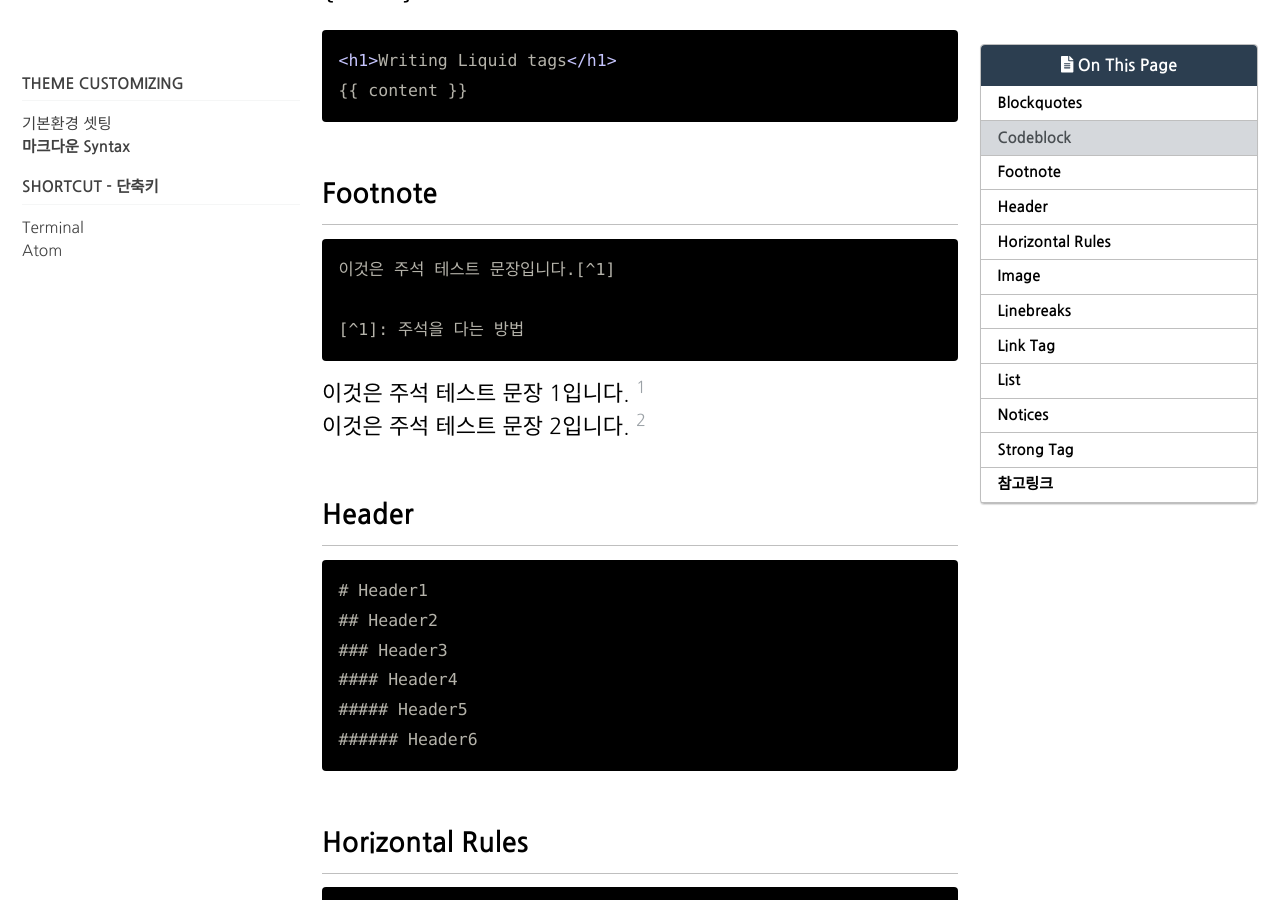
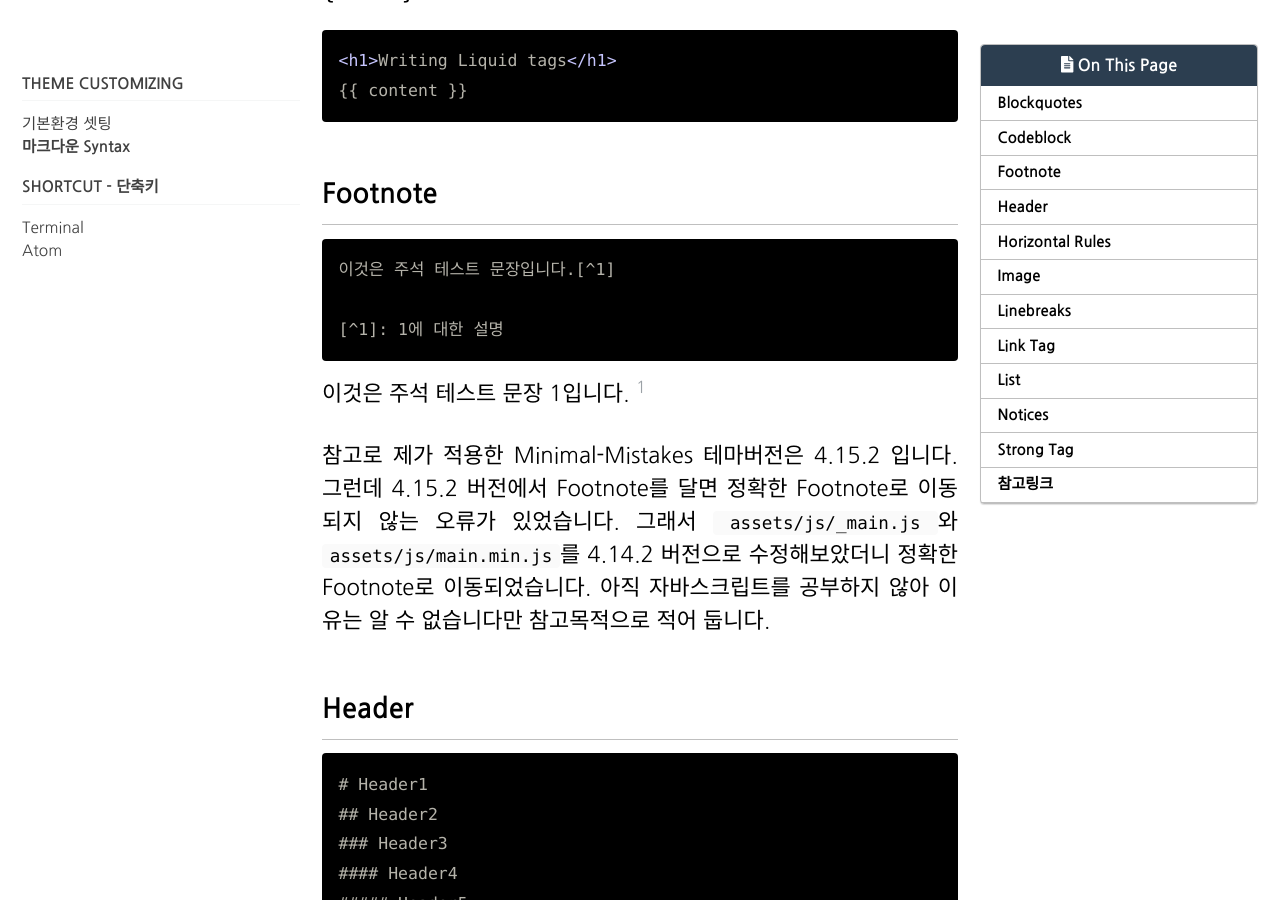
Before and after one commit to verycys/verycys.github.io, a Jekyll site: the page built from _docs/theme/02-markdown-syntax.md, in a window 1280 px wide and 900 px high, scrolled down 2862 px. Built offline with Jekyll 4.4.1, drawn with Linux system fonts in a browser that asks for light colours; cached includes are drawn as plain includes.

Commit message:
fix footnote error

````diff
--- a/_docs/theme/02-markdown-syntax.md
+++ b/_docs/theme/02-markdown-syntax.md
@@ -100,10 +100,11 @@
 ```
 이것은 주석 테스트 문장입니다.[^1]
 
-[^1]: 주석을 다는 방법
+[^1]: 1에 대한 설명
 ```
 이것은 주석 테스트 문장 1입니다. [^1] <br>
-이것은 주석 테스트 문장 2입니다. [^2]
+
+참고로 제가 적용한 Minimal-Mistakes 테마버전은 4.15.2 입니다. 그런데 4.15.2 버전에서 Footnote를 달면 정확한 Footnote로 이동되지 않는 오류가 있었습니다. 그래서 `assets/js/_main.js`와 `assets/js/main.min.js`를 4.14.2 버전으로 수정해보았더니 정확한 Footnote로 이동되었습니다. 아직 자바스크립트를 공부하지 않아 이유는 알 수 없습니다만 참고목적으로 적어 둡니다.
 
 ## Header
 ```
@@ -266,5 +267,4 @@
 [2]: https://www.markdownguide.org/
 [3]: https://kramdown.gettalong.org/index.html
 
-[^1]: 주석1
-[^2]: 주석2
+[^1]: 1에 대한 설명
--- a/_layouts/single.html
+++ b/_layouts/single.html
@@ -17,7 +17,7 @@
 <div id="main" role="main">
   {% include sidebar.html %}
 
-  <article class="page" itemscope itemtype="https://schema.org/CreativeWork">
+  <article class="page" itemscope itemtype="http://schema.org/CreativeWork">
     {% if page.title %}<meta itemprop="headline" content="{{ page.title | markdownify | strip_html | strip_newlines | escape_once }}">{% endif %}
     {% if page.excerpt %}<meta itemprop="description" content="{{ page.excerpt | markdownify | strip_html | strip_newlines | escape_once }}">{% endif %}
     {% if page.date %}<meta itemprop="datePublished" content="{{ page.date | date: "%B %d, %Y" }}">{% endif %}
@@ -27,6 +27,9 @@
       {% unless page.header.overlay_color or page.header.overlay_image %}
         <header>
           {% if page.title %}<h1 id="page-title" class="page__title" itemprop="headline">{{ page.title | markdownify | remove: "<p>" | remove: "</p>" }}</h1>{% endif %}
+          {% if page.read_time %}
+            <p class="page__meta"><i class="far fa-clock" aria-hidden="true"></i> {% include read-time.html %}</p>
+          {% endif %}
         </header>
       {% endunless %}
 
@@ -35,7 +38,7 @@
           <aside class="sidebar__right {% if page.toc_sticky %}sticky{% endif %}">
             <nav class="toc">
               <header><h4 class="nav__title"><i class="fas fa-{{ page.toc_icon | default: 'file-alt' }}"></i> {{ page.toc_label | default: site.data.ui-text[site.locale].toc_label }}</h4></header>
-              {% include toc.html sanitize=true html=content h_min=1 h_max=6 class="toc__menu" %}
+              {% include toc.html sanitize=true html=content h_min=2 h_max=3 class="toc__menu" %}
             </nav>
           </aside>
         {% endif %}
@@ -47,7 +50,7 @@
         {% if site.data.ui-text[site.locale].meta_label %}
           <h4 class="page__meta-title">{{ site.data.ui-text[site.locale].meta_label }}</h4>
         {% endif %}
-        <!-- {% include page__taxonomy.html %} -->
+        {% include page__taxonomy.html %}
         {% if page.last_modified_at %}
           <p class="page__date"><strong><i class="fas fa-fw fa-calendar-alt" aria-hidden="true"></i> {{ site.data.ui-text[site.locale].date_label | default: "Updated:" }}</strong> <time datetime="{{ page.last_modified_at | date: "%Y-%m-%d" }}">{{ page.last_modified_at | date: "%B %d, %Y" }}</time></p>
         {% elsif page.date %}
@@ -57,12 +60,11 @@
 
       {% if page.share %}{% include social-share.html %}{% endif %}
 
-      <!-- {% include post_pagination.html %} -->
+      {% include post_pagination.html %}
     </div>
 
     {% if jekyll.environment == 'production' and site.comments.provider and page.comments %}
       {% include comments.html %}
     {% endif %}
   </article>
-
 </div>
````
Also changed, not shown: assets/js/_main.js (+14 -74 lines), navigation.yml (deleted, +0 -55 lines), assets/js/main.min.js.
